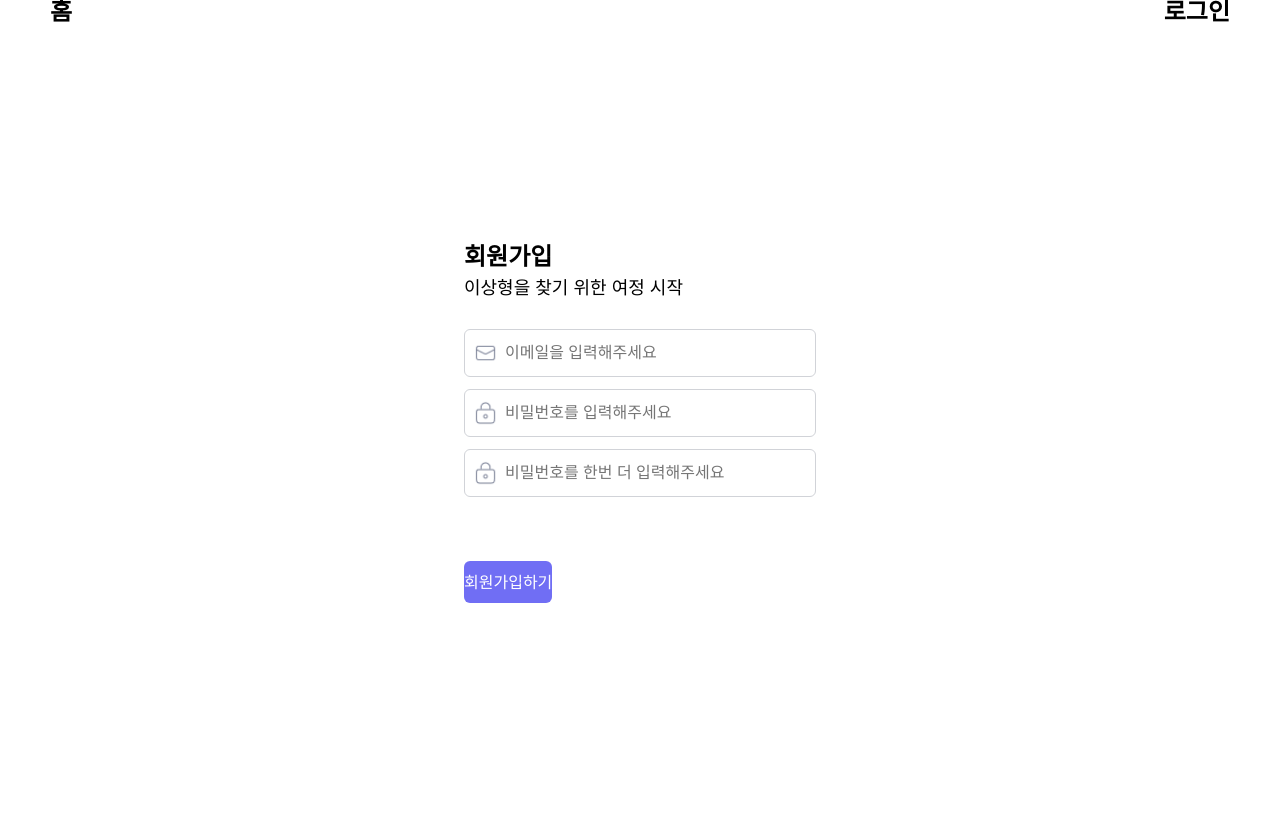
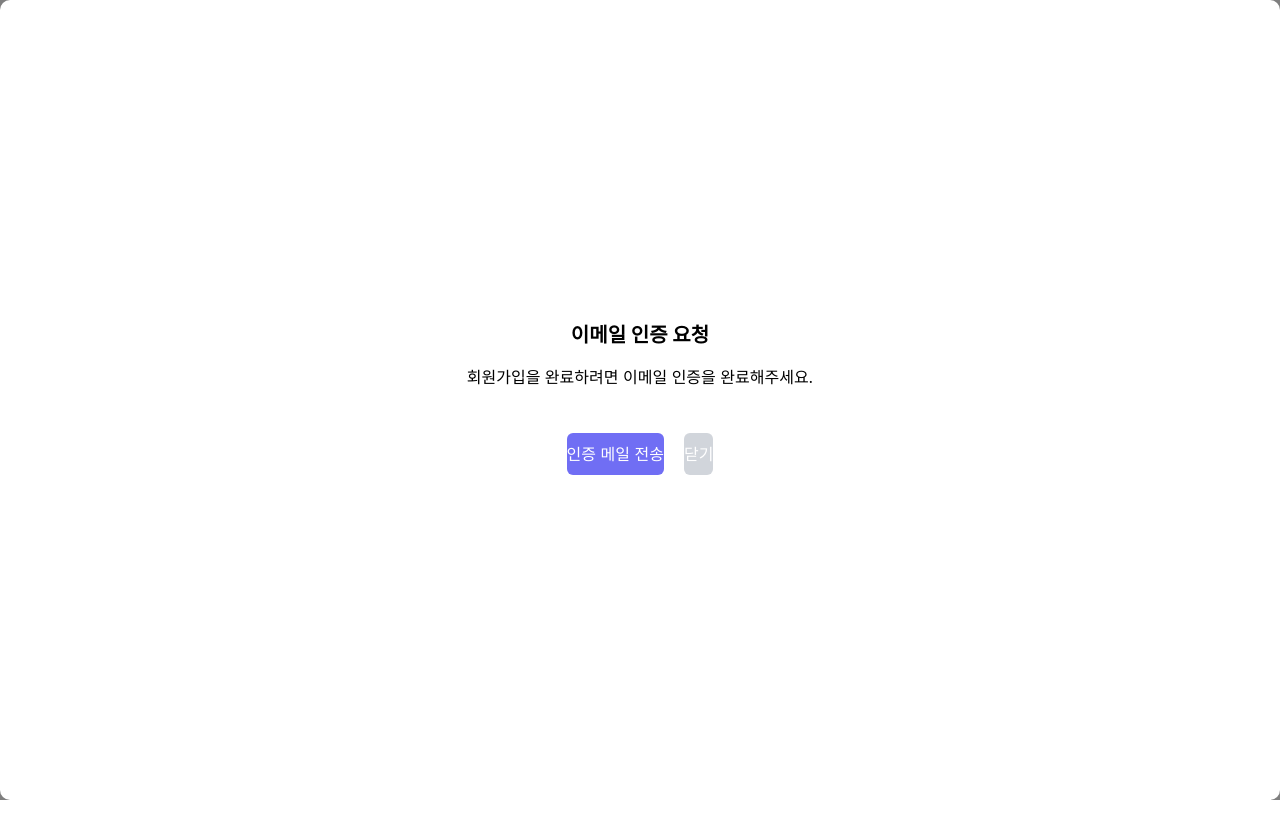
Before and after one commit to what-is-your-ideal-type/FE_what-is-your-ideal-type, a React (Create React App) app: page /signup in a window 1280 px wide. Built offline with nearby package versions, Linux system fonts and the light colour scheme; no server answers.

Commit message:
Feat: 회원가입 이메일 인증 로직 추가, Refactor: 유효성 검사 및 firebase 회원가입 로직 분리

```diff
--- /dev/null
+++ b/src/components/functional/EmailVerificationModal.tsx
@@ -0,0 +1,113 @@
+import React, { useState, useEffect } from "react";
+import { useNavigate } from "react-router-dom";
+import { sendEmailVerification } from "firebase/auth";
+import { useAuth } from "../../contexts/AuthContext";
+import styled from "styled-components";
+import { Button } from "../ui/Button";
+
+interface EmailVerificationModalProps {
+  isOpen: boolean;
+  onClose: () => void;
+}
+
+const EmailVerificationModal = ({
+  isOpen,
+  onClose,
+}: EmailVerificationModalProps) => {
+  const navigate = useNavigate();
+  const { currentUser } = useAuth();
+  const [isSending, setIsSending] = useState(false);
+  const [isVerified, setIsVerified] = useState(false);
+
+  const sendVerificationEmail = () => {
+    if (!currentUser) return;
+    setIsSending(true);
+
+    sendEmailVerification(currentUser)
+      .then(() => {
+        alert("이메일 인증 메일이 발송되었습니다.");
+      })
+      .catch((error) => {
+        console.error("이메일 전송 오류:", error);
+        alert("인증 메일 전송에 실패했습니다. 다시 시도해주세요.");
+      })
+      .finally(() => {
+        setIsSending(false);
+      });
+  };
+
+  useEffect(() => {
+    const intervalId = setInterval(() => {
+      if (currentUser) {
+        currentUser.reload().then(() => {
+          if (currentUser.emailVerified) {
+            setIsVerified(true);
+            clearInterval(intervalId);
+            onClose(); // 이메일 인증이 완료되면 모달 닫기
+            alert("이메일 인증이 완료되었습니다. 로그인하세요.");
+            navigate("/");
+          }
+        });
+      }
+    }, 5000);
+    return () => clearInterval(intervalId);
+  }, [onClose]);
+
+  // 모달이 열려 있는 상태일 때만 렌더링
+  if (!isOpen) {
+    return null;
+  }
+
+  return (
+    <ModalBackdrop>
+      <ModalContent>
+        <h2 style={{ fontWeight: "bold", fontSize: "20px" }}>
+          이메일 인증 요청
+        </h2>
+        <p>회원가입을 완료하려면 이메일 인증을 완료해주세요.</p>
+        <div style={{ marginTop: "24px" }}>
+          <Button onClick={sendVerificationEmail} disabled={isSending}>
+            {isSending ? "메일 전송 중..." : "인증 메일 전송"}
+          </Button>
+          <Button
+            style={{ marginLeft: "20px" }}
+            bgColor="sub"
+            onClick={onClose}
+          >
+            닫기
+          </Button>
+        </div>
+      </ModalContent>
+    </ModalBackdrop>
+  );
+};
+
+export default EmailVerificationModal;
+
+const ModalBackdrop = styled.div`
+  position: fixed;
+  top: 0;
+  left: 0;
+  width: 100vw;
+  height: 100vh;
+  background-color: rgba(0, 0, 0, 0.5);
+  display: flex;
+  justify-content: center;
+  align-items: center;
+`;
+
+const ModalContent = styled.div`
+  display: flex;
+  flex-flow: column;
+  align-items: center;
+  justify-content: center;
+  row-gap: 24px;
+  position: absolute;
+  width: 100vw;
+  height: 100vh;
+  background-color: white;
+  padding: 2rem;
+  background-color: rgb(255, 255, 255);
+  border-radius: 10px;
+  text-align: center;
+`;
--- a/src/components/ui/Text.ts
+++ b/src/components/ui/Text.ts
@@ -12,8 +12,12 @@ export const Text = styled.p<{
   fontSize?: "xs" | "sm" | "md" | "lg" | "xl";
   fontWeight?: string;
   color?: string;
+  marginRight?: string;
+  marginLeft?: string;
 }>`
   color: ${({ color = "inherit" }) => color};
   font-size: ${({ fontSize = "md" }) => fontSizes[fontSize]};
   font-weight: ${({ fontWeight = "normal" }) => fontWeight};
+  margin-right: ${({ marginRight }) => marginRight};
+  margin-left: ${({ marginLeft }) => marginLeft};
 `;
--- a/src/components/utils/ColorMap.ts
+++ b/src/components/utils/ColorMap.ts
@@ -1,5 +1,5 @@
 export const ColorMap: {
-  [key: string]: { background: string; hover: string };
+  [key: string]: { background: string; hover?: string };
 } = {
   main: {
     background: "#706EF4",
@@ -21,4 +21,7 @@ export const ColorMap: {
     background: "white",
     hover: "#f0f0f0",
   },
+  disabled: {
+    background: "#b1b5c1",
+  },
 };
--- /dev/null
+++ b/src/components/utils/Validation.ts
@@ -0,0 +1,19 @@
+export const validateEmail = (value: string): string => {
+  const emailRegEx =
+    /^[A-Za-z0-9]([-_.]?[A-Za-z0-9])*@[A-Za-z0-9]([-_.]?[A-Za-z0-9])*\.[A-Za-z]{2,3}$/;
+  return emailRegEx.test(value) ? "" : "이메일 형식을 확인해주세요.";
+};
+
+export const validatePassword = (value: string): string => {
+  const passwordRegEx = /^[A-Za-z0-9]{6,}$/;
+  return passwordRegEx.test(value)
+    ? ""
+    : "비밀번호는 영문, 숫자를 혼합하여 6자 이상 입력해주세요.";
+};
+
+export const validateConfirmPassword = (
+  password: string,
+  confirmPassword: string,
+): string => {
+  return password === confirmPassword ? "" : "비밀번호가 일치하지 않습니다.";
+};
--- a/src/pages/SignUp.tsx
+++ b/src/pages/SignUp.tsx
@@ -1,78 +1,87 @@
 import Input from "../components/ui/Input";
-import React, { useState } from "react";
-import { useNavigate } from "react-router-dom";
-import { createUserWithEmailAndPassword, AuthError } from "firebase/auth";
-import { auth, db, USERS_COLLECTION } from "../firebase";
-import { doc, setDoc, query, where, getDocs } from "firebase/firestore";
+import React, { useCallback, useState } from "react";
+import { AuthError } from "firebase/auth";
 import { Button } from "../components/ui/Button";
 import { Main } from "../components/ui/Main";
 import { FlexBox } from "../components/ui/FlexBox";
 import { Text } from "../components/ui/Text";
 import { Header } from "../components/ui/Header";
+import {
+  validateConfirmPassword,
+  validateEmail,
+  validatePassword,
+} from "../components/utils/Validation";
+import {
+  saveUserInfo,
+  signUpWithEmail,
+} from "../services/auth/signupWithEmail";
+import EmailVerificationModal from "../components/functional/EmailVerificationModal";
 
 const SignUp = () => {
-  const navigate = useNavigate();
+  const [isModalOpen, setModalOpen] = useState(true);
+
   const [email, setEmail] = useState<string>("");
   const [password, setPassword] = useState<string>("");
   const [confirmPassword, setConfirmPassword] = useState<string>("");
+
+  // 유효성 검사 결과 상태
   const [error, setError] = useState<string>("");
+  const [emailError, setEmailError] = useState<string>("");
+  const [passwordError, setPasswordError] = useState<string>("");
+  const [confirmPasswordError, setConfirmPasswordError] = useState<string>("");
 
-  // 이메일 중복 검사
-  const checkEmail = async () => {
-    const q = query(USERS_COLLECTION, where("email", "==", email));
-    const querySnapshot = await getDocs(q);
+  // 이메일 변경 시 유효성 검사 적용
+  const handleEmailChange = useCallback(
+    (value: string) => {
+      setError("");
+      setEmail(value);
+      setEmailError(validateEmail(value));
+    },
+    [email],
+  );
 
-    if (!querySnapshot.empty) return setError("이미 사용 중인 이메일입니다.");
-  };
+  // 비밀번호 변경 시 유효성 검사 적용
+  const handlePasswordChange = useCallback(
+    (value: string) => {
+      setError("");
+      setPassword(value);
+      setPasswordError(validatePassword(value));
+    },
+    [password],
+  );
 
-  // 유저 정보 저장
-  const saveUserInfo = async (uid: string) => {
-    await setDoc(doc(db, "users", uid), {
-      uid: uid,
-      email: email,
-      password: password,
-    });
-  };
+  // 비밀번호 재확인 변경 시 유효성 검사 적용
+  const handleConfirmPasswordChange = useCallback(
+    (value: string) => {
+      setError("");
+      setConfirmPassword(value);
+      setConfirmPasswordError(validateConfirmPassword(password, value));
+    },
+    [confirmPassword],
+  );
 
-  const handleSignUp = async () => {
-    if (password !== confirmPassword) {
-      setError("비밀번호가 일치하지 않습니다.");
-      return;
-    }
+  const handleSignUp = async (event: React.FormEvent) => {
+    event.preventDefault();
 
     try {
-      checkEmail();
+      // 회원가입 처리
+      const user = await signUpWithEmail(email, password);
+      await saveUserInfo(user.uid, email);
 
-      // 회원가입 처리
-      const userCredential = await createUserWithEmailAndPassword(
-        auth,
-        email,
-        password,
-      );
-      const user = userCredential.user;
-
-      saveUserInfo(user.uid);
-
-      alert("회원가입이 완료됐습니다.");
-      navigate("/");
+      alert("회원가입이 완료됐습니다. 이메일 인증 후 이용해주세요.");
+      setModalOpen(true);
     } catch (err) {
       const error = err as AuthError;
       // firebase 오류 처리
       switch (error.code) {
-        case "auth/user-not-found" || "auth/wrong-password":
-          return setError("이메일 혹은 비밀번호가 일치하지 않습니다.");
-        // case "auth/email-already-in-use":
-        //   return setError("이미 사용 중인 이메일입니다.");
-        case "auth/weak-password":
-          return setError("비밀번호는 6글자 이상이어야 합니다.");
+        case "auth/email-already-in-use":
+          return setEmailError("이미 사용 중인 이메일입니다.");
         case "auth/network-request-failed":
           return setError("네트워크 연결에 실패 하였습니다.");
-        case "auth/invalid-email":
-          return setError("잘못된 이메일 형식입니다.");
         case "auth/internal-error":
           return setError("잘못된 요청입니다.");
         default:
-          return "회원가입에 실패 하였습니다.";
+          return alert("회원가입에 실패 하였습니다. 다시 시도해주세요.");
       }
     }
   };
@@ -82,8 +91,14 @@ const SignUp = () => {
       <Header></Header>
       <Main>
         <FlexBox direction="column" gap="32px">
-          <FlexBox direction="column" gap="10px" style={{alignItems: "flex-start", width: "100%"}}>
-            <Text fontSize="lg" fontWeight="bold">회원가입</Text>
+          <FlexBox
+            direction="column"
+            gap="10px"
+            style={{ alignItems: "flex-start", width: "100%" }}
+          >
+            <Text fontSize="lg" fontWeight="bold">
+              회원가입
+            </Text>
             <Text fontSize="md">이상형을 찾기 위한 여정 시작</Text>
           </FlexBox>
           <FlexBox direction="column" gap="12px">
@@ -91,27 +106,93 @@ const SignUp = () => {
               type="email"
               placeholder="이메일을 입력해주세요"
               value={email}
-                onChange={(e) => setEmail(e.target.value)}
+              onChange={(e) => handleEmailChange(e.target.value)}
             />
+            {emailError && (
+              <Text
+                color="red"
+                fontSize="sm"
+                marginRight="auto"
+                marginLeft="0.5rem"
+              >
+                {emailError}
+              </Text>
+            )}
             <Input
               type="password"
               placeholder="비밀번호를 입력해주세요"
               value={password}
-                onChange={(e) => setPassword(e.target.value)}
+              onChange={(e) => handlePasswordChange(e.target.value)}
             />
+            {passwordError && (
+              <Text
+                color="red"
+                fontSize="sm"
+                marginRight="auto"
+                marginLeft="0.5rem"
+              >
+                {passwordError}
+              </Text>
+            )}
             <Input
               type="password"
               placeholder="비밀번호를 한번 더 입력해주세요"
               value={confirmPassword}
-                onChange={(e) => setConfirmPassword(e.target.value)}
+              onChange={(e) => handleConfirmPasswordChange(e.target.value)}
             />
-              {error ? <Text color="red">{error}</Text> : null}
+            {confirmPasswordError && (
+              <Text
+                color="red"
+                fontSize="sm"
+                marginRight="auto"
+                marginLeft="0.5rem"
+              >
+                {confirmPasswordError}
+              </Text>
+            )}
+            {error ? (
+              <Text
+                color="red"
+                fontSize="sm"
+                marginRight="auto"
+                marginLeft="0.5rem"
+              >
+                {error}
+              </Text>
+            ) : null}
           </FlexBox>
-            <div style={{paddingTop: "32px", width: "100%"}}>
-              <Button label="회원가입하기" bgColor="main" onClick={handleSignUp}>회원가입하기</Button>
+          <div style={{ paddingTop: "32px", width: "100%" }}>
+            {!email ||
+            !password ||
+            !confirmPassword ||
+            emailError ||
+            passwordError ||
+            confirmPasswordError ? (
+              <Button
+                width="100%"
+                label="회원가입하기"
+                bgColor="disabled"
+                disabled={true}
+              >
+                회원가입하기
+              </Button>
+            ) : (
+              <Button
+                width="100%"
+                label="회원가입하기"
+                bgColor="main"
+                onClick={(e) => handleSignUp(e)}
+              >
+                회원가입하기
+              </Button>
+            )}
           </div>
         </FlexBox>
       </Main>
+      <EmailVerificationModal
+        isOpen={isModalOpen}
+        onClose={() => setModalOpen(false)}
+      />
     </>
   );
 };
--- /dev/null
+++ b/src/services/auth/signupWithEmail.ts
@@ -0,0 +1,17 @@
+import { auth, db } from "../../firebase";
+import { createUserWithEmailAndPassword } from "firebase/auth";
+import { doc, setDoc } from "firebase/firestore";
+
+export const signUpWithEmail = async (email: string, password: string) => {
+  const userCredential = await createUserWithEmailAndPassword(
+    auth,
+    email,
+    password,
+  );
+  const user = userCredential.user;
+  return user;
+};
+
+export const saveUserInfo = async (uid: string, email: string) => {
+  await setDoc(doc(db, "users", uid), { uid, email });
+};
```
Also changed, not shown: src/components/ui/Button.tsx (+18 -18 lines). Lines whose indentation alone changed are shown as unchanged.
